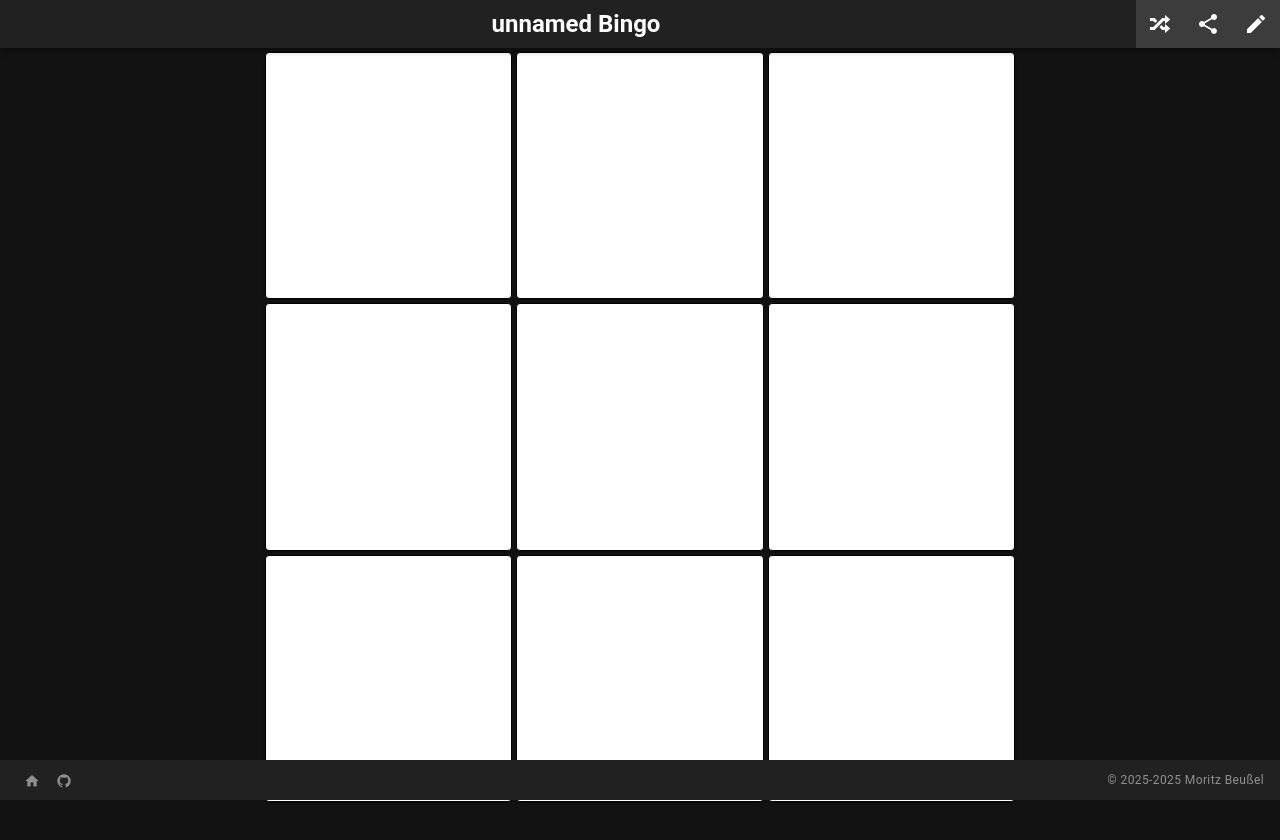
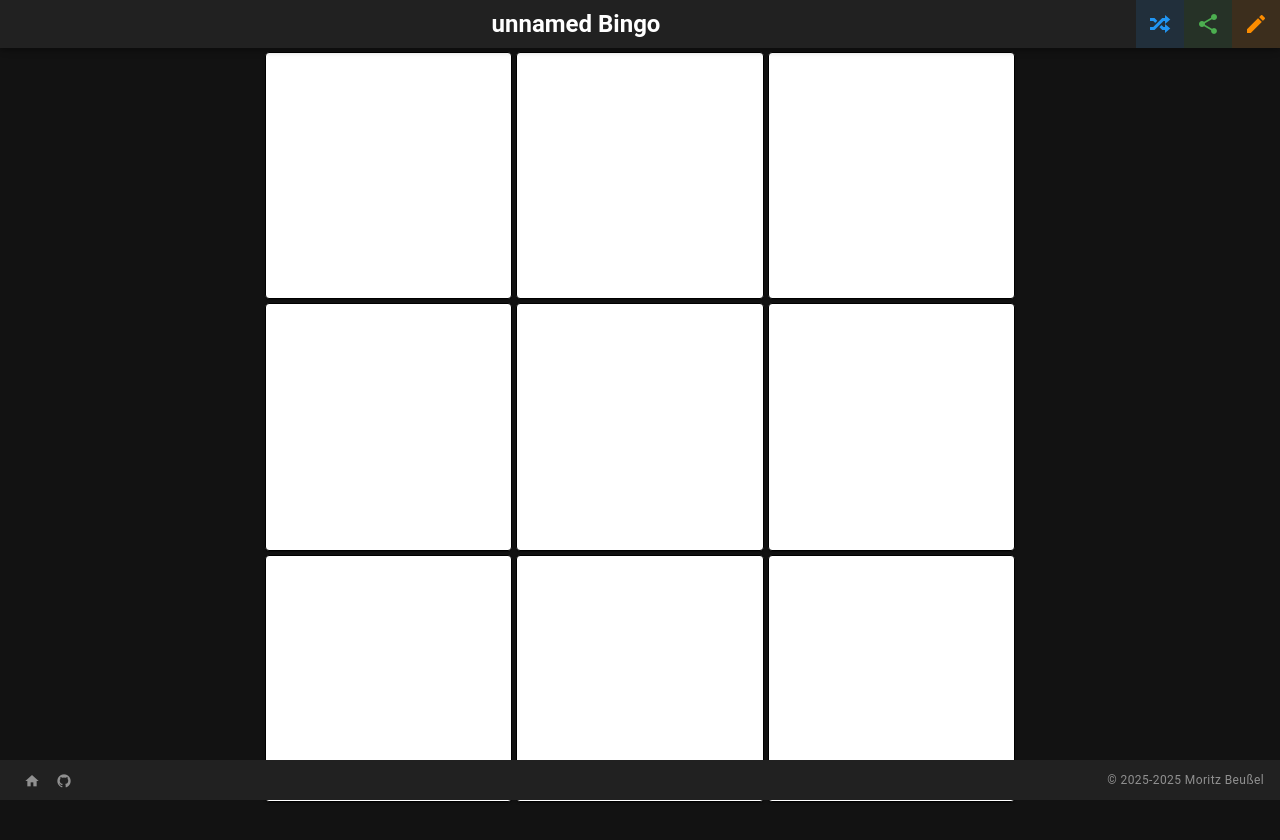
Before and after one commit to Deamon-Kid/Bingo, a Vue app: page / in a window 1280 px wide. Shown: the top 840 px of the page. Built offline with nearby package versions, Linux system fonts and the light colour scheme.

Commit message:
added colors to the buttons

```diff
--- a/src/pages/index.vue
+++ b/src/pages/index.vue
@@ -10,6 +10,7 @@
 				variant="tonal"
 				rounded="0"
 				icon="mdi-shuffle-variant"
+				color="primary"
 				@click="
 					() => (bingo.seed = Math.random().toString(36).substring(7))
 				"
@@ -18,13 +19,14 @@
 				variant="tonal"
 				rounded="0"
 				icon="mdi-share-variant"
+				color="success"
 				@click="() => (showSaveDialog = true)"
 			/>
 			<v-btn
 				variant="tonal"
 				rounded="0"
 				icon="mdi-pencil"
-				:color="showEditDialog ? 'error' : ''"
+				color="warning"
 				@click="() => (showEditDialog = !showEditDialog)"
 			/>
 		</div>
```
